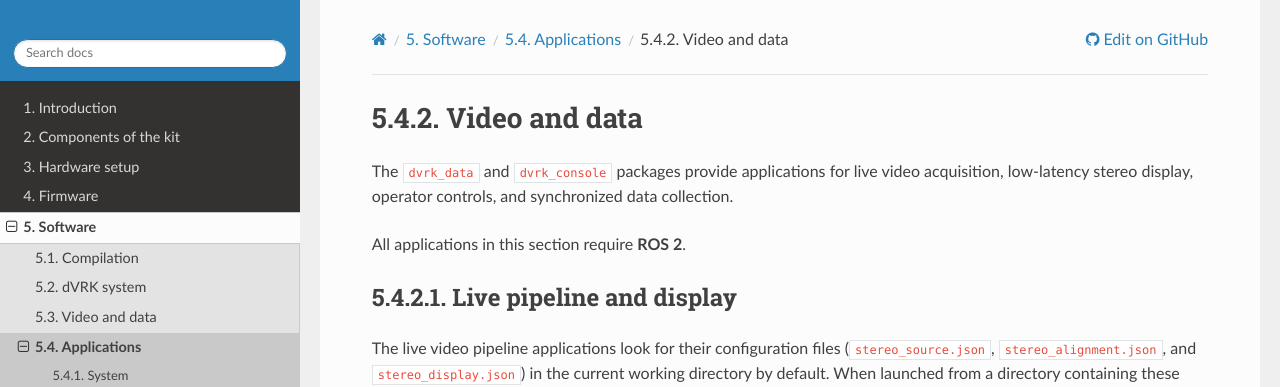
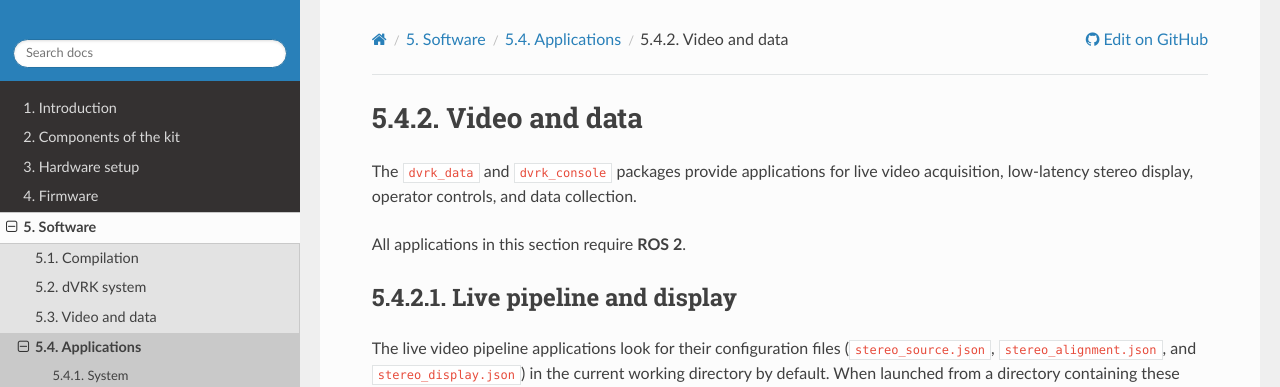
Before and after one commit to jhu-dvrk/dvrk-readthedocs, a Sphinx documentation site: the page built from docs/pages/software/applications/video-and-data.rst, in a window 1280 px wide and 900 px high. Shown: the top 387 px of the window. Built offline with Sphinx 7.4.7 and the Read the Docs theme 3.1.0, drawn with Linux system fonts in a browser that asks for light colours; the version number could not be read and is left out; some of the changed text lies outside the part shown.

Commit message:
Update description for 'record' application
Removed the word 'Synchronized' from the description of the 'record' application.

```diff
--- a/docs/pages/software/applications/video-and-data.rst
+++ b/docs/pages/software/applications/video-and-data.rst
@@ -5,8 +5,7 @@
 ##############
 
 The ``dvrk_data`` and ``dvrk_console`` packages provide applications for live
-video acquisition, low-latency stereo display, operator controls, and
-synchronized data collection.
+video acquisition, low-latency stereo display, operator controls, and data collection.
 
 All applications in this section require **ROS 2**.
 
@@ -147,7 +146,7 @@
 ==========
 
 * C++ application with GStreamer and rosbag2 from ``dvrk_data``
-* Synchronized multi-channel recorder for stereo video streams, audio, and robot kinematic telemetry (written to MCAP rosbags and MP4 video files)
+* Multi-channel recorder for stereo video streams, audio, and robot kinematic telemetry (written to MCAP rosbags and MP4 video files)
 * https://github.com/jhu-dvrk/dvrk_data
 
 ::
```
